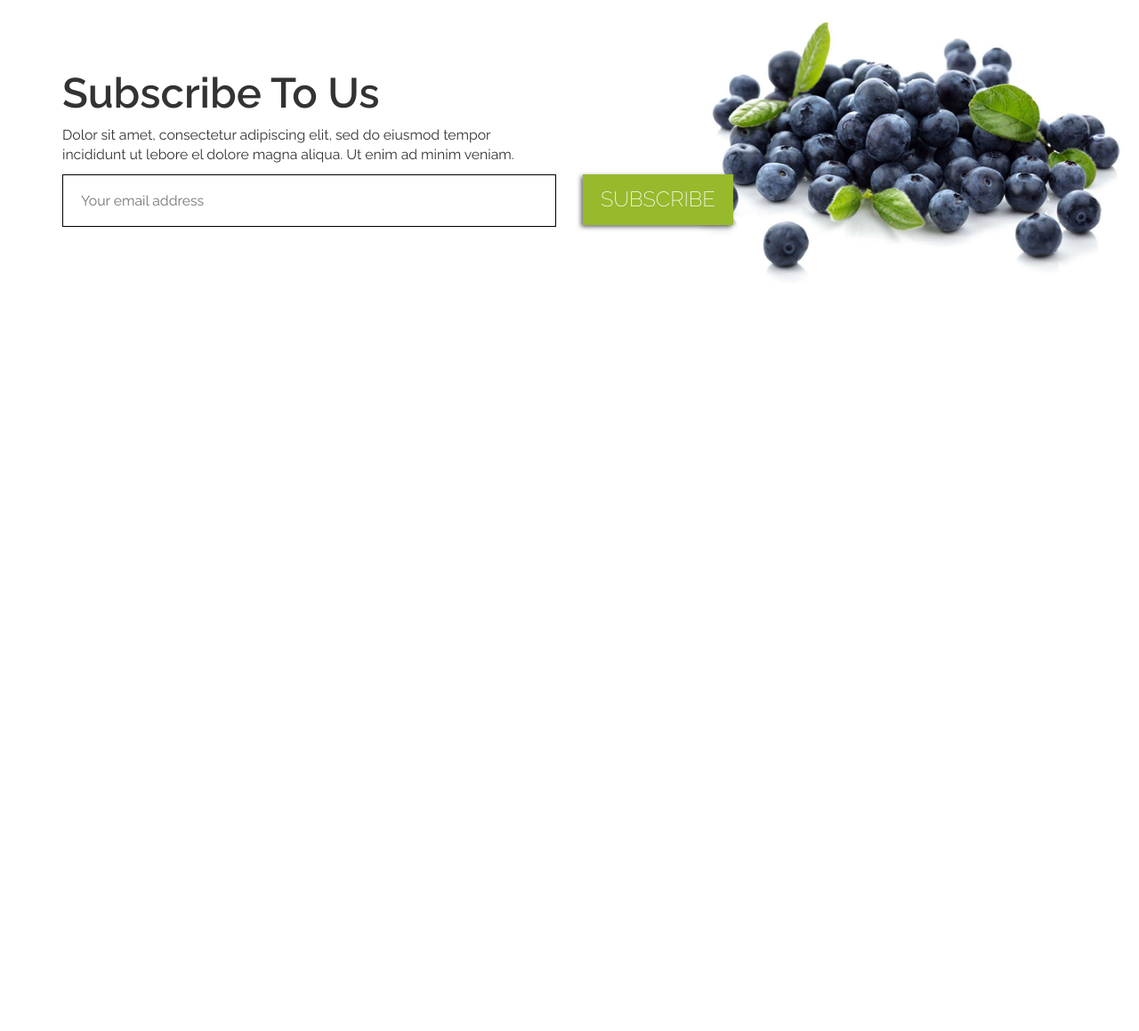
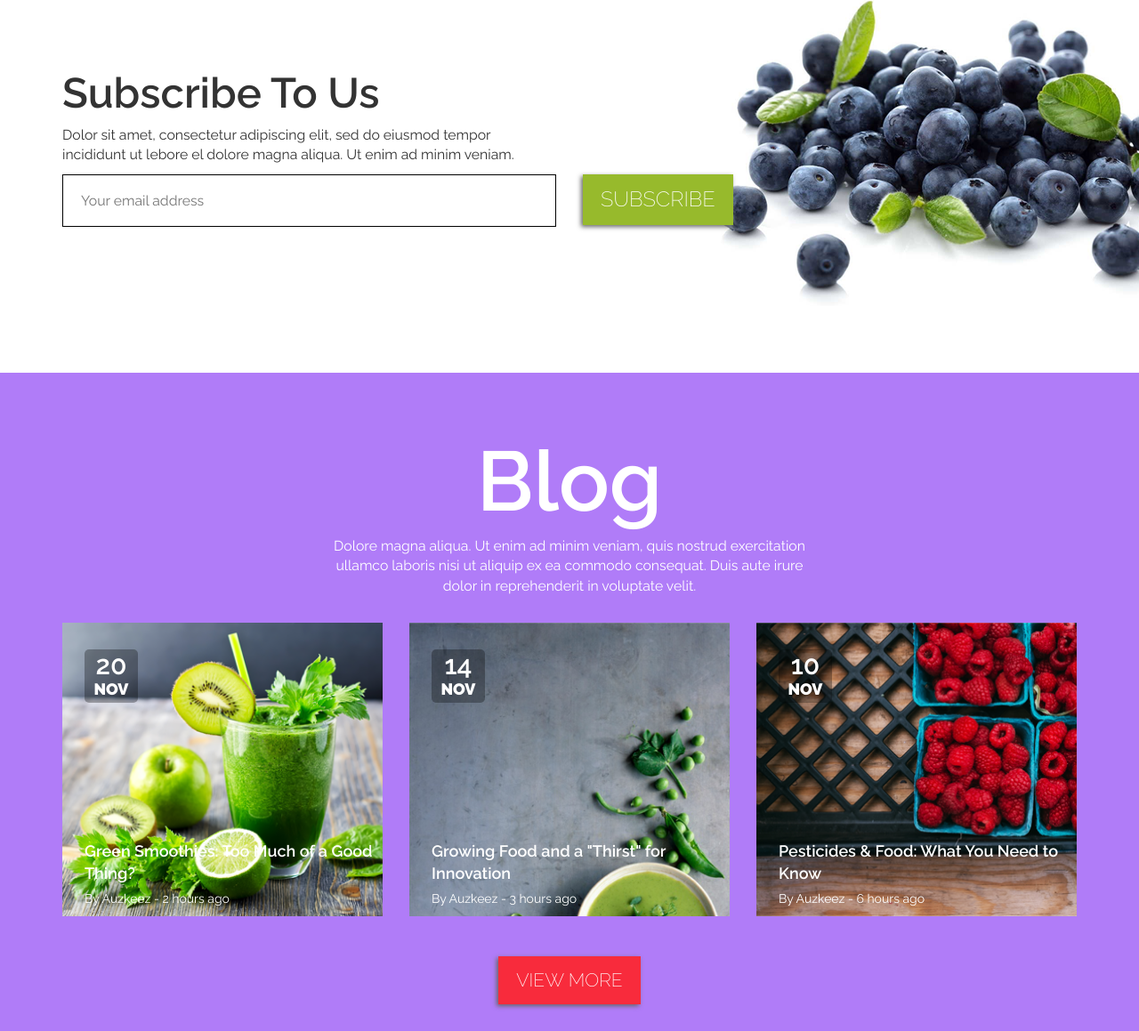
Before and after one commit to mcekiera/WeeklyWebDevChallenge, a plain HTML site: page #02/index.html in a window 1280 px wide. Shown: the part 3598-4757 px from the top of the page at 89% size. Before the commit the page ends 4017 px from the top, so only its background shows below. Drawn offline with nearby package versions, Linux system fonts and the light colour scheme.

Commit message:
blog sec, blog entries, rwd

```diff
--- a/#02/index.html
+++ b/#02/index.html
@@ -170,6 +170,47 @@
       </div>
     </section>
 
+    <section class="container-fluid blog">
+      <div class="container">
+        <div class="row">
+          <div class="sec__content sec__content--white col-sm-6 col-sm-offset-3">
+            <h1 class="sec__title">Blog</h1>
+            <p>Dolore magna aliqua. Ut enim ad minim veniam, quis nostrud exercitation ullamco laboris nisi ut aliquip
+              ex ea commodo consequat. Duis aute irure dolor in reprehenderit in voluptate velit.</p>
+          </div>
+          <div class="col-xs-12">
+            <div class="row">
+              <div class="col-sm-4">
+                <div class="blog-entry" style="background-image: url(img/blog-1.png)">
+                  <p class="blog-entry__date"><span>20</span> nov</p>
+                  <p class="blog-entry__title">Green Smoothies: Too Much of a Good Thing?</p>
+                  <p class="blog-entry__stamp">By Auzkeez - 2 hours ago</p>
+                </div>
+              </div>
+              <div class="col-sm-4">
+                <div class="blog-entry" style="background-image: url(img/blog-2.png)">
+                  <p class="blog-entry__date"><span>14</span> nov</p>
+                  <p class="blog-entry__title">Growing Food and a "Thirst" for Innovation</p>
+                  <p class="blog-entry__stamp">By Auzkeez - 3 hours ago</p>
+                </div>
+              </div>
+              <div class="col-sm-4">
+                <div class="blog-entry" style="background-image: url(img/blog-3.png)">
+                  <p class="blog-entry__date"><span>10</span> nov</p>
+                  <p class="blog-entry__title">Pesticides & Food: What You Need to Know</p>
+                  <p class="blog-entry__stamp">By Auzkeez - 6 hours ago</p>
+                </div>
+              </div>
+            </div>
+          </div>
+          <div class="col-xs-12">
+            <button class="sec__button sec__button--blog">View more</button>
+          </div>
+
+        </div>
+      </div>
+    </section>
+
 
     <!--<section class="sec&#45;&#45;hero container-flex">-->
     <!--<div class="hero container">-->
--- a/#02/scss/style.scss
+++ b/#02/scss/style.scss
@@ -249,6 +249,11 @@ body {
   margin: 0 auto;
 }
 
+.sec__button--blog {
+  background-color: #F82B3C;
+  margin: 30px auto;
+}
+
 /* ABOUT */
 
 .about {
@@ -341,8 +346,7 @@ body {
 .subscribe {
 
   background-size: contain;
-  background-position: center;
-  background-repeat: no-repeat;
+  background: no-repeat center;
   min-height: 500px;
 
   .sec__content {
@@ -358,6 +362,65 @@ body {
   width: 100%;
   border: 1px solid black;
   line-height: 2.1em;
+}
+
+/* BLOG */
+
+.blog {
+  background-color: #B07CF8;
+  text-align: center;
+
+  &-entry {
+	height: 330px;
+	background-size: cover;
+	background-repeat: no-repeat;
+	//background-position: bottom;
+	color: #fff;
+	text-align: left;
+	margin-bottom: 15px;
+
+	&__date {
+	  @include border-radius(5px);
+	  position: absolute;
+	  top: 30px;
+	  left: 40px;
+	  width: 60px;
+	  height: 60px;
+	  font-size: 18px;
+	  font-weight: bold;
+	  background-color: rgba(0,0,0,.3);
+	  text-transform: uppercase;
+	  line-height: 20px;
+	  color: inherit;
+	  text-align: center;
+
+	  span {
+		font-size: 30px;
+		font-weight: 600;
+		line-height: 35px;
+	  }
+	}
+
+	&__stamp {
+	  position: absolute;
+	  bottom: 15px;
+	  left: 40px;
+	  color: inherit;
+	}
+
+	&__title {
+	  position: absolute;
+	  bottom: 40px;
+	  left: 40px;
+	  color: inherit;
+	  font-size: 18px;
+	  font-weight: 600;
+	}
+  }
+
+  .sec__content {
+	margin-bottom: 20px;
+  }
 }
 
 
```
Also changed, not shown: #02/css/style.css, #02/img/blog-1.png (added), #02/img/blog-2.png (added), #02/img/blog-3.png (added), 1 other file.
